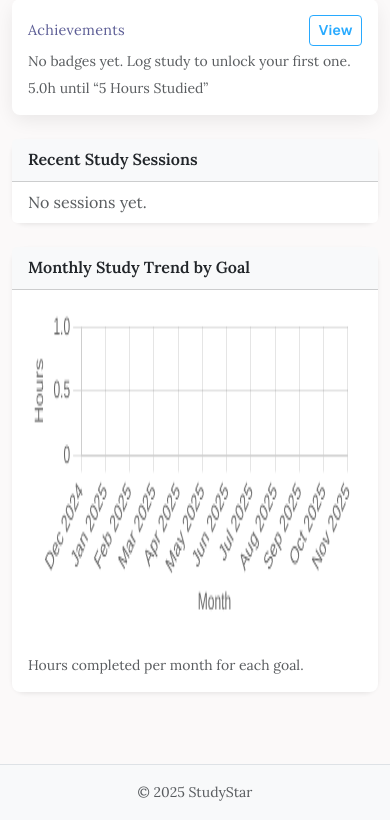
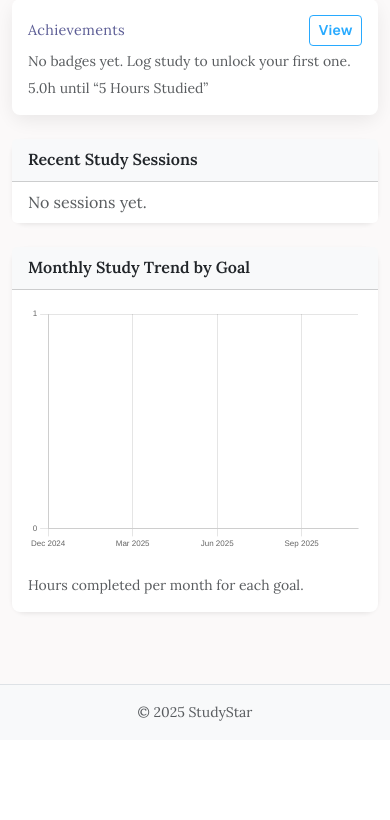
Before and after one commit to TereBts/py_study_tracker, a Django app: page /dashboard/ in a window 390 px wide. Shown: the part 1046-1866 px from the top of the page. After the commit the page ends 1767 px from the top, so only its background shows below. Run offline with Django 4.2, Linux system fonts and the light colour scheme; the visitor is signed in with stand-in values (Sample User, id 1); data comes from the database, SQL or seed files in the repository; data that the repository does not hold is empty.

Commit message:
Adjust dashboard line chart for mobile, add illustrations on about + contact pages

```diff
--- a/static/css/main.css
+++ b/static/css/main.css
@@ -357,11 +357,16 @@ h1, h2, h3, h4 {
 }
 
 /* Dashboard charts */
+.dashboard-chart-wrapper {
+  position: relative;
+  width: 100%;
+}
+
 .dashboard-chart {
   display: block;
   width: 100% !important;
   max-width: 100%;
-  min-height: 340px;
+  height: 220px;
 }
 
 /* Dashboard achievements strip */
@@ -470,13 +475,17 @@ h1, h2, h3, h4 {
 
 /* ===== RESPONSIVE LAYOUTS ===== */
 
-/* On mobile: stack sidebar above main content */
+/* mobile */
 @media (max-width: 768px) {
   /* dashboard */
   .dashboard-layout {
     flex-direction: column;
     row-gap: 1rem;   /* vertical spacing */
     column-gap: 0;   /* prevent extra width on the right */
+  }
+
+  .dashboard-chart {
+    height: 260px;
   }
 
   .sidebar-nav {
@@ -498,3 +507,10 @@ h1, h2, h3, h4 {
   }
 
 }
+/* large screens */
+/* dashboard */
+@media (min-width: 1200px) {
+  .dashboard-chart {
+    height: 320px;
+  }
+}
--- a/static/js/dashboard_monthly_chart.js
+++ b/static/js/dashboard_monthly_chart.js
@@ -1,32 +1,79 @@
-document.addEventListener("DOMContentLoaded", () => {
-  const canvas = document.getElementById("monthlyTrendChart");
-  if (!canvas || typeof Chart === "undefined") return;
+const monthlyCanvas = document.getElementById("monthlyTrendChart");
 
-  let labels = [];
-  let datasets = [];
+if (monthlyCanvas) {
+  const labels = JSON.parse(monthlyCanvas.dataset.labels || "[]");
+  const datasets = JSON.parse(monthlyCanvas.dataset.datasets || "[]");
+  const isMobile = window.matchMedia("(max-width: 576px)").matches;
 
-  try {
-    labels = JSON.parse(canvas.dataset.labels || "[]");
-    datasets = JSON.parse(canvas.dataset.datasets || "[]");
-  } catch (err) {
-    console.error("Chart data parse error:", err);
-    return;
-  }
-
-  const ctx = canvas.getContext("2d");
-
-  new Chart(ctx, {
+  new Chart(monthlyCanvas, {
     type: "line",
-    data: { labels, datasets },
+    data: {
+      labels,
+      datasets,
+    },
     options: {
+      responsive: true,
+      maintainAspectRatio: false, // use CSS height
+      interaction: {
+        mode: "index",
+        intersect: false,
+      },
+      layout: {
+        padding: {
+          top: 8,
+          right: 4,
+          bottom: isMobile ? 4 : 10,
+          left: 0,
+        },
+      },
       plugins: {
-        legend: { display: true, position: "bottom" },
+        legend: {
+          position: "bottom",
+          labels: {
+            boxWidth: isMobile ? 10 : 14,
+            font: {
+              size: isMobile ? 8 : 10,
+            },
+            padding: isMobile ? 4 : 8,
+          },
+        },
+        tooltip: {
+          enabled: true,
+        },
       },
-      interaction: { mode: "nearest", intersect: false },
       scales: {
-        y: { beginAtZero: true, title: { display: true, text: "Hours" } },
-        x: { title: { display: true, text: "Month" } },
+        x: {
+          title: {
+            display: !isMobile,
+            text: "Month",
+          },
+          ticks: {
+            autoSkip: true,
+            maxTicksLimit: isMobile ? 4 : 8,
+            maxRotation: isMobile ? 0 : 40,
+            minRotation: isMobile ? 0 : 0,
+            font: {
+              size: isMobile ? 8 : 10,
+            },
+          },
+        },
+        y: {
+          beginAtZero: true,
+          title: {
+            display: !isMobile,
+            text: "Hours",
+          },
+          ticks: {
+            stepSize: 1,
+            font: {
+              size: isMobile ? 8 : 10,
+            },
+          },
+          grid: {
+            drawBorder: false,
+          },
+        },
       },
     },
   });
-});
+}
--- a/templates/tracker/contact.html
+++ b/templates/tracker/contact.html
@@ -27,9 +27,9 @@
         Your feedback helps us keep improving StudyStar for learners everywhere.
       </p>
 
-      <img src="{% static 'images/contact_illustration.svg' %}"
+      <img src="{% static 'images/contact_illustration.png' %}"
            alt="Friendly contact illustration"
-           class="img-fluid contact-visual d-none d-md-block">
+           class="img-fluid contact-visual d-none d-md-block align-items-center">
     </div>
 
     <!-- Right: form -->
--- a/templates/tracker/dashboard.html
+++ b/templates/tracker/dashboard.html
@@ -146,12 +146,14 @@
           Monthly Study Trend by Goal
         </div>
         <div class="card-body">
+          <div class="dashboard-chart-wrapper">
             <canvas
               id="monthlyTrendChart"
               class="dashboard-chart"
               data-labels='{{ monthly_labels_json|safe }}'
               data-datasets='{{ monthly_datasets_json|safe }}'>
             </canvas>
+          </div>
           <p class="text-muted small mb-0 mt-2">
             Hours completed per month for each goal.
           </p>
```
Also changed, not shown: static/images/about_ribbon_mockup.png (added), static/images/contact_illustration.png (added), 2 other files. Lines whose indentation alone changed are shown as unchanged.
